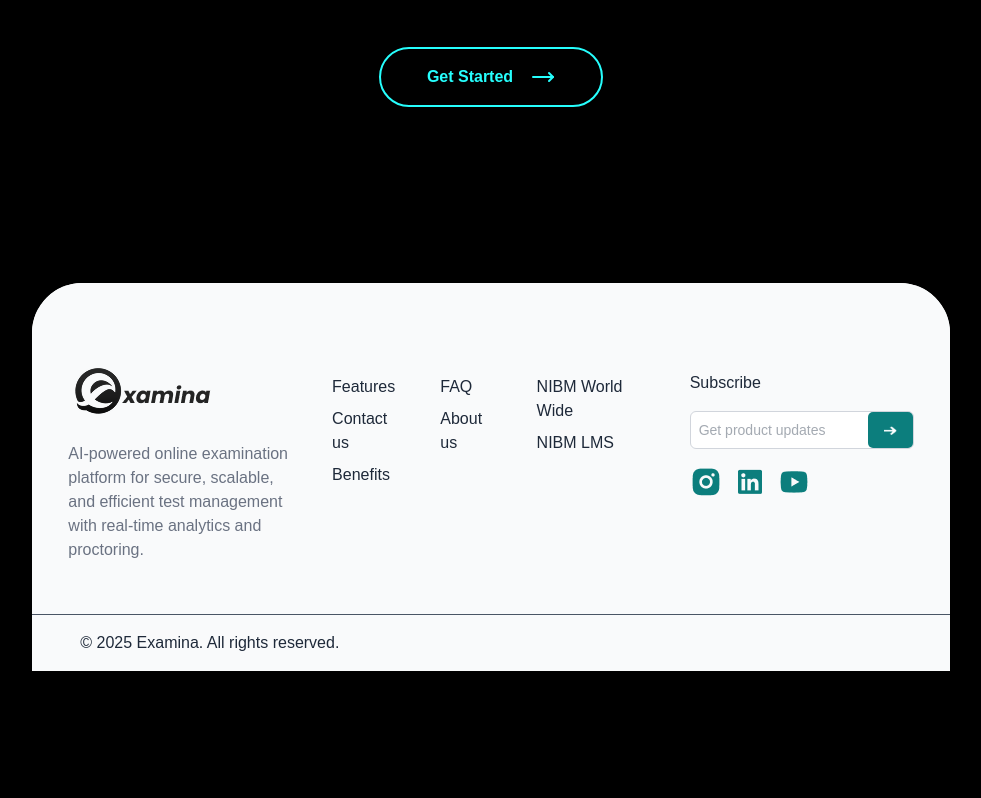
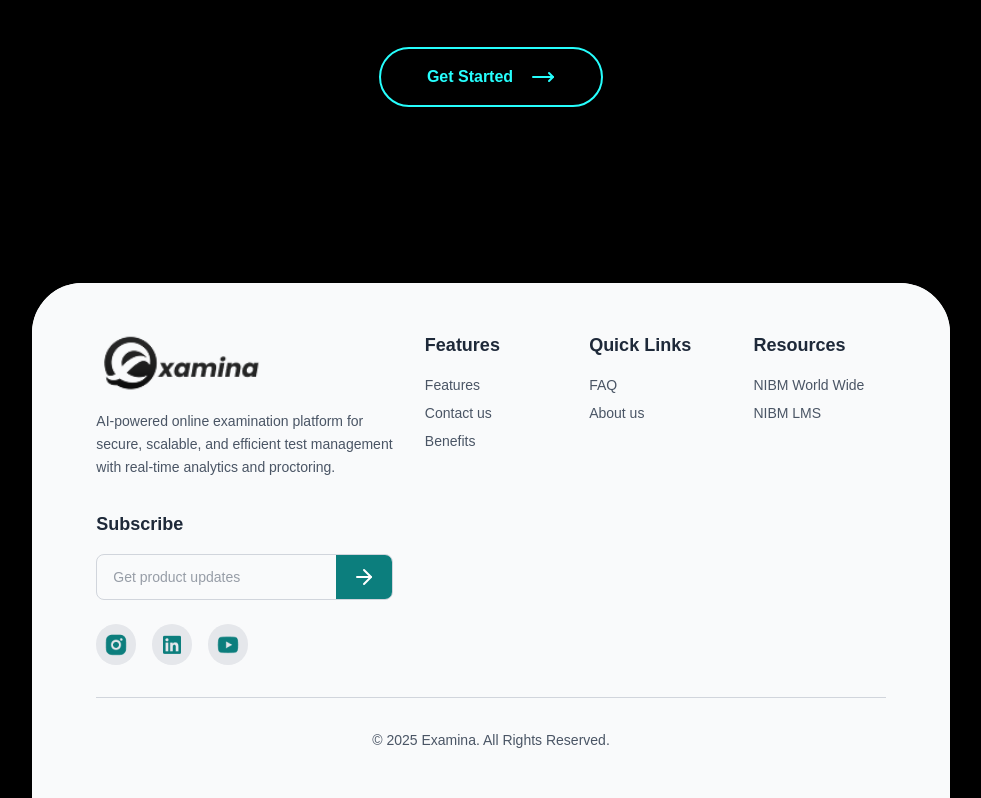
Before and after one commit to AgilWave/Examina-Frontend, a Next.js app: page / in a window 1280 px wide. Shown: the part 5124-5922 px from the top of the page, without its empty margins (149-1130 px from the left). Before the commit the page ends 5795 px from the top, so only its background shows below. Built offline with nearby package versions, Linux system fonts and the light colour scheme.

Commit message:
refacor(footer): make more resposive

```diff
--- a/components/landing-page/footer/page.tsx
+++ b/components/landing-page/footer/page.tsx
@@ -4,76 +4,104 @@ import Logo from "@/public/imgs/landing-page/Footer/BottomLogo.png";
 import LogoIn from "@/public/imgs/landing-page/Footer/instagram.png";
 import LogoLn from "@/public/imgs/landing-page/Footer/linkedin.png";
 import LogoYT from "@/public/imgs/landing-page/Footer/youtube.png";
-import Logoarrow from "@/public/imgs/landing-page/Footer/ic Arrow Go.png";
+import { ArrowRight } from "lucide-react";
 
 function Footer() {
+  const currentYear = new Date().getFullYear();
+  const socialLinks = [
+    { icon: LogoIn, alt: "Instagram" },
+    { icon: LogoLn, alt: "LinkedIn" },
+    { icon: LogoYT, alt: "YouTube" }
+  ];
+
+  const footerLinks = [
+    {
+      title: "Features",
+      links: ["Features", "Contact us", "Benefits"]
+    },
+    {
+      title: "Quick Links",
+      links: ["FAQ", "About us"]
+    },
+    {
+      title: "Resources",
+      links: ["NIBM World Wide", "NIBM LMS"]
+    }
+  ];
+
   return (
-    <footer className="bg-white dark:bg-gray-900 w-full rounded-t-3xl md:rounded-t-[50px] ">
-      <div className="bg-gray-50 flex flex-col justify-around items-start pt-20 rounded-t-3xl md:rounded-t-[50px] ">
-        <div className="flex flex-col md:flex-row justify-around items-start w-full px-4">
-          <div className="w-[291px] px-5">
-            <ul>
-              <p className="text-gray-800 text-3xl pb-6">
-                <Image src={Logo} alt="examinaLogo" />
-              </p>
-              <div className="flex gap-6 pb-5">
-                <p className="text-gray-500 pb-4">
-                  AI-powered online examination platform for secure, scalable,
-                  and efficient test management with real-time analytics and
-                  proctoring.
-                </p>
-              </div>
-            </ul>
-          </div>
-          <div className="px-5 pb-5 pt-3">
-            <ul>
-              <p className="text-gray-800 pb-2 ">Features</p>
-              <p className="text-gray-800 pb-2 ">Contact us</p>
-              <p className="text-gray-800 pb-2">Benefits</p>
-            </ul>
+    <footer className="bg-white dark:bg-gray-900 w-full rounded-t-3xl md:rounded-t-[50px]">
+      <div className="bg-gray-50 py-12 px-4 md:px-8 lg:px-16 rounded-t-3xl md:rounded-t-[50px]">
+        <div className="container mx-auto grid grid-cols-1 md:grid-cols-5 gap-8">
+          <div className="md:col-span-2 space-y-4">
+            <div className="w-48 mb-4">
+              <Image
+                src={Logo}
+                alt="Examina Logo"
+                className="w-full h-auto"
+              />
+            </div>
+            <p className="text-gray-600 text-sm leading-relaxed">
+              AI-powered online examination platform for secure, scalable,
+              and efficient test management with real-time analytics and proctoring.
+            </p>
           </div>
 
-          <div className="px-5 pb-5 pt-3">
-            <ul>
-              <p className="text-gray-800 pb-2">FAQ</p>
-              <p className="text-gray-800 pb-2">About us</p>
-            </ul>
-          </div>
+          {footerLinks.map((section, index) => (
+            <div key={index} className="space-y-4">
+              <h4 className="text-gray-800 font-semibold text-lg">{section.title}</h4>
+              <ul className="space-y-2">
+                {section.links.map((link, linkIndex) => (
+                  <li
+                    key={linkIndex}
+                    className="text-gray-600 text-sm hover:text-teal-600
+                    transition-colors cursor-pointer"
+                  >
+                    {link}
+                  </li>
+                ))}
+              </ul>
+            </div>
+          ))}
 
-          <div className="px-5 pb-5 pt-3">
-            <ul>
-              <p className="text-gray-800 pb-2">NIBM World Wide</p>
-              <p className="text-gray-800 pb-2">NIBM LMS</p>
-            </ul>
-          </div>
-
-          <div className="px-5 pb-5 pt-2">
-            <ul>
-              <p className="text-gray-800 pb-4">Subscribe</p>
-              <div className="flex w-56  rounded-[6px] bg-white border border-gray-300">
+          <div className="md:col-span-2 space-y-6">
+            <div>
+              <h4 className="text-gray-800 font-semibold text-lg mb-4">Subscribe</h4>
+              <div className="flex border border-gray-300 rounded-lg overflow-hidden">
                 <input
-                  type="search"
-                  name="search "
+                  type="email"
                   placeholder="Get product updates"
-                  className="w-full border-none bg-transperant px-2 py-2 text-gray-600 outline-none  text-sm"
+                  className="flex-grow px-4 py-3 text-sm text-gray-700 outline-none"
                 />
-                <button className="bg-[#0C7E7D] text-white px-4 py-1 rounded-[5px]">
-                  <Image src={Logoarrow} alt="ic Arrow Go.png" />
+                <button className="bg-[#0C7E7D] text-white px-4 hover:bg-teal-700 transition-colors cursor-pointer">
+                <ArrowRight size={24} className="text-white" />
                 </button>
               </div>
-              <div className="flex gap-3 pt-4">
-                <Image src={LogoIn} alt="instagram.png" />
-                <Image src={LogoLn} alt="linkdin.png" />
-                <Image src={LogoYT} alt="youtube.png" />
-              </div>
-            </ul>
+            </div>
+
+            <div className="flex space-x-4">
+              {socialLinks.map((social, index) => (
+                <div
+                  key={index}
+                  className="p-2 bg-gray-200 rounded-full hover:bg-teal-100
+                  transition-all cursor-pointer"
+                >
+                  <Image
+                    src={social.icon}
+                    alt={social.alt}
+                    width={24}
+                    height={24}
+                  />
+                </div>
+              ))}
+            </div>
           </div>
         </div>
-        <div className="h-[1px] w-full bg-gray-600 block my-4"></div>
-        <div className="px-4 md:px-6">
-          <p className="text-gray-800 text-center pb-4 px-6">
-            © {new Date().getFullYear()} Examina. All rights reserved.
-          </p>
+
+        <div className="border-t border-gray-300 my-8"></div>
+
+        <div className="text-center text-gray-600 text-sm">
+          © {currentYear} Examina. All Rights Reserved.
         </div>
       </div>
     </footer>
```
